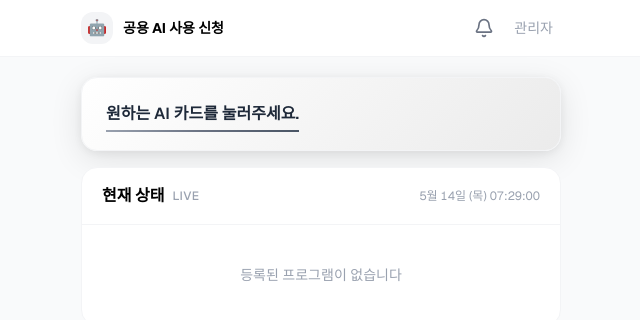
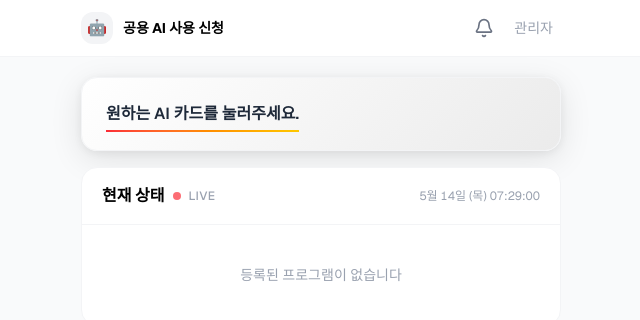
Before and after one commit to KimKyungmin-7788/ai-share-manager, a Next.js app: page / in a window 1280 px wide. Shown: the top 320 px of the page, without its empty margins (319-959 px from the left). Built offline with nearby package versions, Linux system fonts and the light colour scheme; no server answers; the database is empty.

Commit message:
style: Live 빨간 점 천천히 깜빡임, 히어로 밑줄 빨강-노랑 그라데이션
- 현재 상태 Live 옆 빨간 점: 2.4s 느린 pulse 애니메이션
- 히어로 AnimatedText 밑줄: from-red-500 via-orange-400 to-yellow-400

Co-Authored-By: Claude Sonnet 4.6 <noreply@anthropic.com>

```diff
--- a/app/globals.css
+++ b/app/globals.css
@@ -25,3 +25,8 @@ body {
 .modal-backdrop-out { animation: backdropOut 0.25s ease-in  forwards; }
 .modal-sheet-in     { animation: sheetUp  0.32s cubic-bezier(0.32, 0.72, 0, 1) forwards; }
 .modal-sheet-out    { animation: sheetDown 0.25s cubic-bezier(0.4, 0, 1, 1)    forwards; }
+
+@keyframes pulse {
+  0%, 100% { opacity: 1; }
+  50%       { opacity: 0.25; }
+}
--- a/app/page.tsx
+++ b/app/page.tsx
@@ -37,7 +37,7 @@ export default function Home() {
             duration={0.04}
             delay={0.06}
             textClassName="text-base text-gray-800"
-            underlineGradient="from-gray-400 via-gray-500 to-gray-600"
+            underlineGradient="from-red-500 via-orange-400 to-yellow-400"
             underlineHeight="h-[2px]"
             underlineOffset="-bottom-1.5"
           />
--- a/components/ActiveSessions.tsx
+++ b/components/ActiveSessions.tsx
@@ -68,6 +68,7 @@ export default function ActiveSessions() {
         <div className="px-5 py-4 border-b border-gray-100 flex items-center justify-between">
           <div className="flex items-center gap-2">
             <span className="text-base font-bold text-black">현재 상태</span>
+            <span className="w-2 h-2 rounded-full bg-red-500" style={{ animation: 'pulse 2.4s ease-in-out infinite' }} />
             <span className="text-xs text-gray-400 font-medium tracking-wider uppercase">Live</span>
           </div>
           <span className="text-xs text-gray-400 tabular-nums">
```
